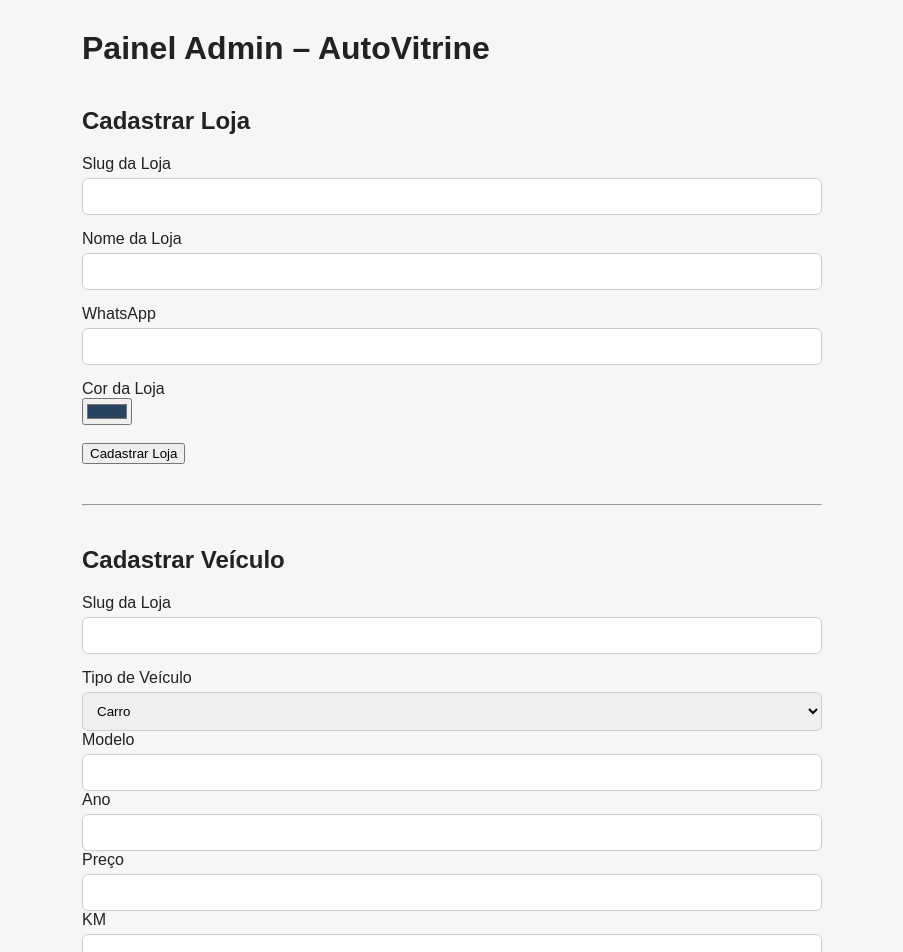
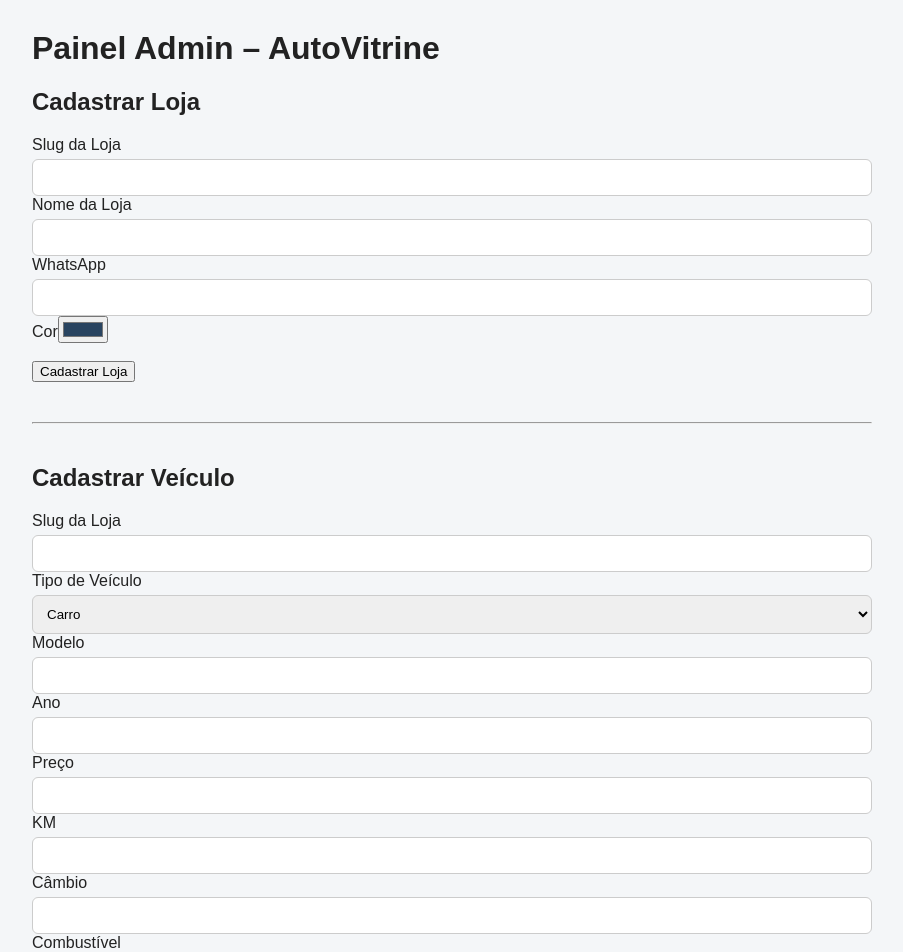
Before and after one commit to rubenssalzedas-bot/autovitrine-zero, a Next.js app: page /admin in a window 1280 px wide. Shown: the top 952 px of the page, without its empty margins (188-1091 px from the left). Built offline with nearby package versions, Linux system fonts and the light colour scheme; no server answers; the database is empty.

Commit message:
Admin final com excluir veiculo e correcoes de fluxo

```diff
--- a/app/admin/page.tsx
+++ b/app/admin/page.tsx
@@ -4,21 +4,26 @@ import { useEffect, useState } from "react";
 import { supabase } from "@/lib/supabase";
 import { QRCodeCanvas } from "qrcode.react";
 
+type TipoVeiculo = "carro" | "moto";
+
 export default function AdminPage() {
-  const [tipoSelecionado, setTipoSelecionado] = useState<"carro" | "moto">("carro");
+  const [tipoSelecionado, setTipoSelecionado] = useState<TipoVeiculo>("carro");
   const [veiculos, setVeiculos] = useState<any[]>([]);
   const [qrUrl, setQrUrl] = useState("");
+  const [loading, setLoading] = useState(false);
 
   /* =========================
      CARREGAR VEÍCULOS
   ========================== */
   async function carregarVeiculos() {
-    const { data } = await supabase
+    const { data, error } = await supabase
       .from("veiculos")
       .select("id, modelo, ano, tipo, loja_slug")
       .order("created_at", { ascending: false });
 
+    if (!error) {
       setVeiculos(data || []);
+    }
   }
 
   useEffect(() => {
@@ -28,15 +33,15 @@ export default function AdminPage() {
   /* =========================
      CADASTRAR LOJA
   ========================== */
-  async function cadastrarLoja(e: any) {
+  async function cadastrarLoja(e: React.FormEvent<HTMLFormElement>) {
     e.preventDefault();
-    const form = e.target;
+    const form = e.currentTarget;
 
     const { error } = await supabase.from("lojas").insert({
-      slug: form.slug.value,
-      nome: form.nome.value,
-      whatsapp: form.whatsapp.value,
-      cor: form.cor.value,
+      slug: (form.elements.namedItem("slug") as HTMLInputElement).value,
+      nome: (form.elements.namedItem("nome") as HTMLInputElement).value,
+      whatsapp: (form.elements.namedItem("whatsapp") as HTMLInputElement).value,
+      cor: (form.elements.namedItem("cor") as HTMLInputElement).value,
       logo: ""
     });
 
@@ -51,30 +56,43 @@ export default function AdminPage() {
   /* =========================
      CADASTRAR VEÍCULO
   ========================== */
-  async function cadastrarVeiculo(e: any) {
+  async function cadastrarVeiculo(e: React.FormEvent<HTMLFormElement>) {
     e.preventDefault();
-    const form = e.target;
-    const tipo = form.tipo.value;
+    if (loading) return;
+
+    setLoading(true);
+
+    const form = e.currentTarget;
+
+    const tipo = (form.elements.namedItem("tipo") as HTMLSelectElement)
+      .value as TipoVeiculo;
 
     const payload: any = {
       tipo,
-      modelo: form.modelo.value,
-      ano: form.ano.value,
-      preco: form.preco.value,
-      observacoes: form.observacoes.value,
-      loja_slug: form.loja_slug.value
+      modelo: (form.elements.namedItem("modelo") as HTMLInputElement).value,
+      ano: (form.elements.namedItem("ano") as HTMLInputElement).value,
+      preco: (form.elements.namedItem("preco") as HTMLInputElement).value,
+      observacoes: (form.elements.namedItem("observacoes") as HTMLTextAreaElement)
+        .value,
+      loja_slug: (form.elements.namedItem("loja_slug") as HTMLInputElement).value
     };
 
     if (tipo === "carro") {
-      payload.km = form.km.value;
-      payload.cambio = form.cambio.value;
-      payload.combustivel = form.combustivel.value;
+      payload.km = (form.elements.namedItem("km") as HTMLInputElement).value;
+      payload.cambio = (form.elements.namedItem("cambio") as HTMLInputElement).value;
+      payload.combustivel = (
+        form.elements.namedItem("combustivel") as HTMLInputElement
+      ).value;
     }
 
     if (tipo === "moto") {
-      payload.cilindrada = form.cilindrada.value;
-      payload.partida = form.partida.value;
-      payload.freio = form.freio.value;
+      payload.cilindrada = (
+        form.elements.namedItem("cilindrada") as HTMLInputElement
+      ).value;
+      payload.partida = (
+        form.elements.namedItem("partida") as HTMLInputElement
+      ).value;
+      payload.freio = (form.elements.namedItem("freio") as HTMLInputElement).value;
     }
 
     const { data, error } = await supabase
@@ -85,17 +103,21 @@ export default function AdminPage() {
 
     if (error) {
       alert("❌ Erro ao cadastrar veículo: " + error.message);
-    } else {
-      alert("✅ Veículo cadastrado com sucesso");
+      setLoading(false);
+      return;
+    }
 
     const baseUrl =
       process.env.NEXT_PUBLIC_SITE_URL || "http://localhost:3000";
 
     setQrUrl(`${baseUrl}/carro/${data.id}?loja=${data.loja_slug}`);
+
+    alert("✅ Veículo cadastrado com sucesso");
+
     form.reset();
     setTipoSelecionado("carro");
     carregarVeiculos();
-    }
+    setLoading(false);
   }
 
   /* =========================
@@ -118,7 +140,7 @@ export default function AdminPage() {
     }
   }
 
-  const inputStyle = {
+  const inputStyle: React.CSSProperties = {
     width: "100%",
     padding: 10,
     marginTop: 5,
@@ -127,30 +149,24 @@ export default function AdminPage() {
   };
 
   return (
-    <main style={{ padding: 30, maxWidth: 800, margin: "0 auto" }}>
+    <main style={{ padding: 30, maxWidth: 900, margin: "0 auto" }}>
       <h1>Painel Admin – AutoVitrine</h1>
 
-      {/* ================= LOJA ================= */}
-      <section style={{ marginTop: 40 }}>
+      {/* ===== CADASTRAR LOJA ===== */}
+      <section>
         <h2>Cadastrar Loja</h2>
 
         <form onSubmit={cadastrarLoja}>
           <label>Slug da Loja</label>
           <input name="slug" required style={inputStyle} />
 
-          <label style={{ marginTop: 15, display: "block" }}>
-            Nome da Loja
-          </label>
+          <label>Nome da Loja</label>
           <input name="nome" required style={inputStyle} />
 
-          <label style={{ marginTop: 15, display: "block" }}>
-            WhatsApp
-          </label>
+          <label>WhatsApp</label>
           <input name="whatsapp" required style={inputStyle} />
 
-          <label style={{ marginTop: 15, display: "block" }}>
-            Cor da Loja
-          </label>
+          <label>Cor</label>
           <input type="color" name="cor" defaultValue="#294460" />
 
           <br /><br />
@@ -160,7 +176,7 @@ export default function AdminPage() {
 
       <hr style={{ margin: "40px 0" }} />
 
-      {/* ================= VEÍCULO ================= */}
+      {/* ===== CADASTRAR VEÍCULO ===== */}
       <section>
         <h2>Cadastrar Veículo</h2>
 
@@ -168,74 +184,76 @@ export default function AdminPage() {
           <label>Slug da Loja</label>
           <input name="loja_slug" required style={inputStyle} />
 
-          <label style={{ marginTop: 15, display: "block" }}>
-            Tipo de Veículo
-          </label>
+          <label>Tipo de Veículo</label>
           <select
             name="tipo"
+            value={tipoSelecionado}
+            onChange={(e) =>
+              setTipoSelecionado(e.target.value as TipoVeiculo)
+            }
             style={inputStyle}
-            value={tipoSelecionado}
-            onChange={(e) => setTipoSelecionado(e.target.value as any)}
           >
             <option value="carro">Carro</option>
             <option value="moto">Moto</option>
           </select>
 
-          <label style={{ marginTop: 15 }}>Modelo</label>
+          <label>Modelo</label>
           <input name="modelo" required style={inputStyle} />
 
-          <label style={{ marginTop: 15 }}>Ano</label>
+          <label>Ano</label>
           <input name="ano" required style={inputStyle} />
 
-          <label style={{ marginTop: 15 }}>Preço</label>
+          <label>Preço</label>
           <input name="preco" required style={inputStyle} />
 
           {tipoSelecionado === "carro" && (
             <>
-              <label style={{ marginTop: 15 }}>KM</label>
+              <label>KM</label>
               <input name="km" style={inputStyle} />
 
-              <label style={{ marginTop: 15 }}>Câmbio</label>
+              <label>Câmbio</label>
               <input name="cambio" style={inputStyle} />
 
-              <label style={{ marginTop: 15 }}>Combustível</label>
+              <label>Combustível</label>
               <input name="combustivel" style={inputStyle} />
             </>
           )}
 
           {tipoSelecionado === "moto" && (
             <>
-              <label style={{ marginTop: 15 }}>Cilindrada</label>
+              <label>Cilindrada</label>
               <input name="cilindrada" style={inputStyle} />
 
-              <label style={{ marginTop: 15 }}>Partida</label>
+              <label>Partida</label>
               <input name="partida" style={inputStyle} />
 
-              <label style={{ marginTop: 15 }}>Freio</label>
+              <label>Freio</label>
               <input name="freio" style={inputStyle} />
             </>
           )}
 
-          <label style={{ marginTop: 15 }}>Observações</label>
+          <label>Observações</label>
           <textarea name="observacoes" style={inputStyle} />
 
           <br /><br />
-          <button type="submit">Cadastrar Veículo</button>
+          <button type="submit" disabled={loading}>
+            {loading ? "Salvando..." : "Cadastrar Veículo"}
+          </button>
         </form>
       </section>
 
-      {/* ================= QR ================= */}
+      {/* ===== QR CODE ===== */}
       {qrUrl && (
         <section style={{ marginTop: 40, textAlign: "center" }}>
           <h3>QR Code do Veículo</h3>
           <QRCodeCanvas value={qrUrl} size={220} />
-          <p style={{ marginTop: 10 }}>{qrUrl}</p>
+          <p>{qrUrl}</p>
         </section>
       )}
 
       <hr style={{ margin: "40px 0" }} />
 
-      {/* ================= LISTA ================= */}
+      {/* ===== LISTA DE VEÍCULOS ===== */}
       <section>
         <h2>Veículos cadastrados</h2>
 
```
Lines whose indentation alone changed are shown as unchanged.
